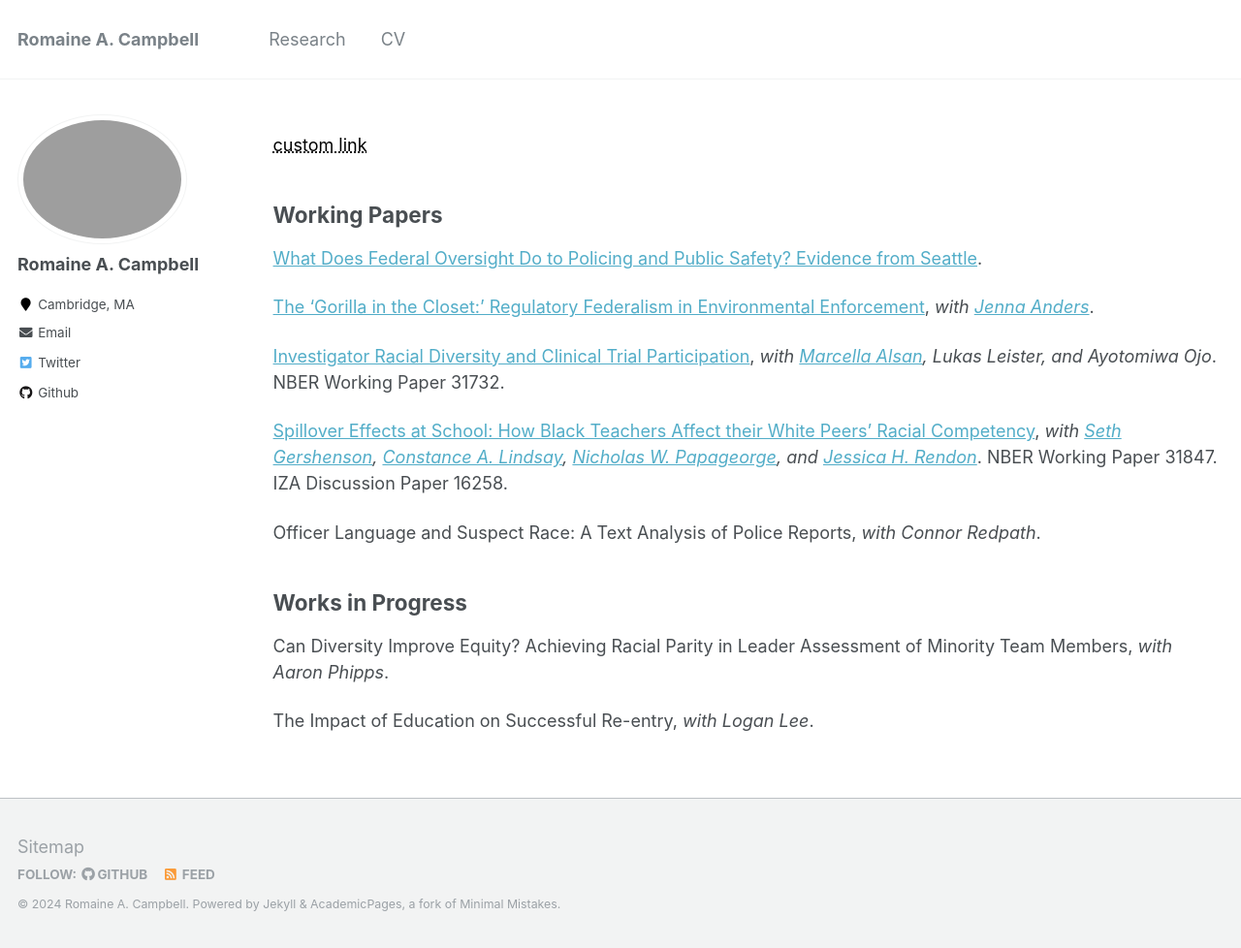
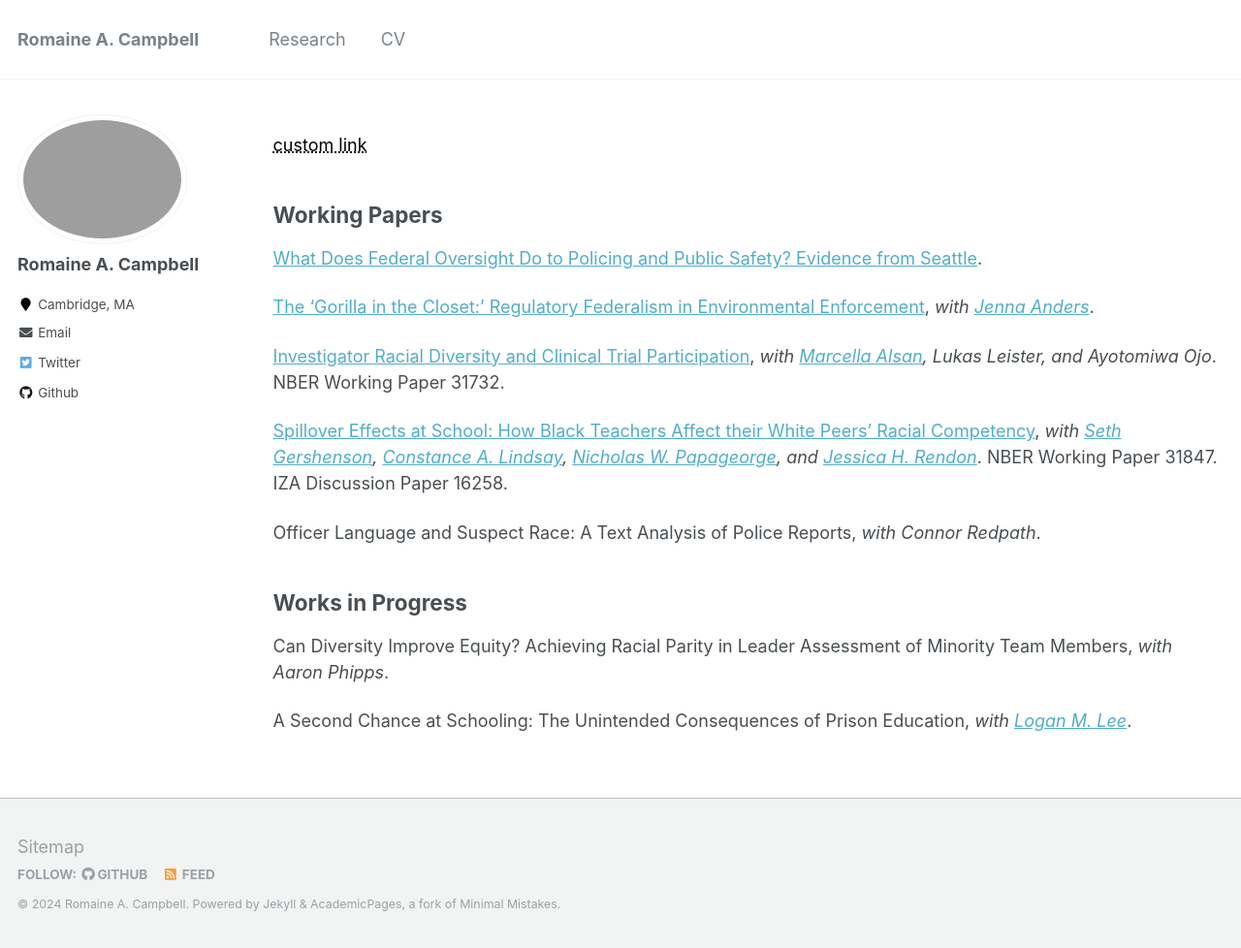
Before and after one commit to romainecampbell/romainecampbell.github.io, a Jekyll site: the page built from _pages/research.md, in a window 1280 px wide and 978 px high. Shown: the whole window at 97% size. Built offline with Jekyll 4.4.1, drawn with Linux system fonts in a browser that asks for light colours.

Commit message:
Update research.md

```diff
--- a/_pages/research.md
+++ b/_pages/research.md
@@ -24,4 +24,4 @@ Officer Language and Suspect Race: A Text Analysis of Police Reports, *with Conn
 
 Can Diversity Improve Equity? Achieving Racial Parity in Leader Assessment of Minority Team Members, *with Aaron Phipps*.
 
-The Impact of Education on Successful Re-entry, *with Logan Lee*.
+A Second Chance at Schooling: The Unintended Consequences of Prison Education, *with [Logan M. Lee](https://loganmlee.sites.grinnell.edu/)*.
```
